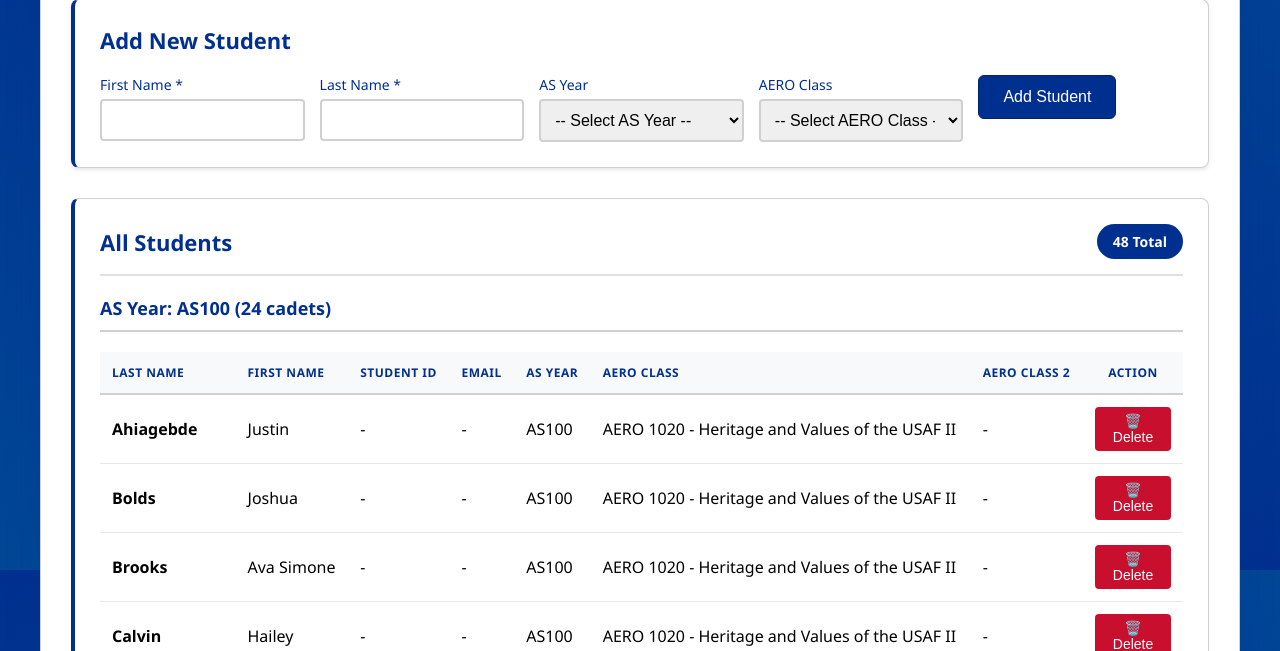
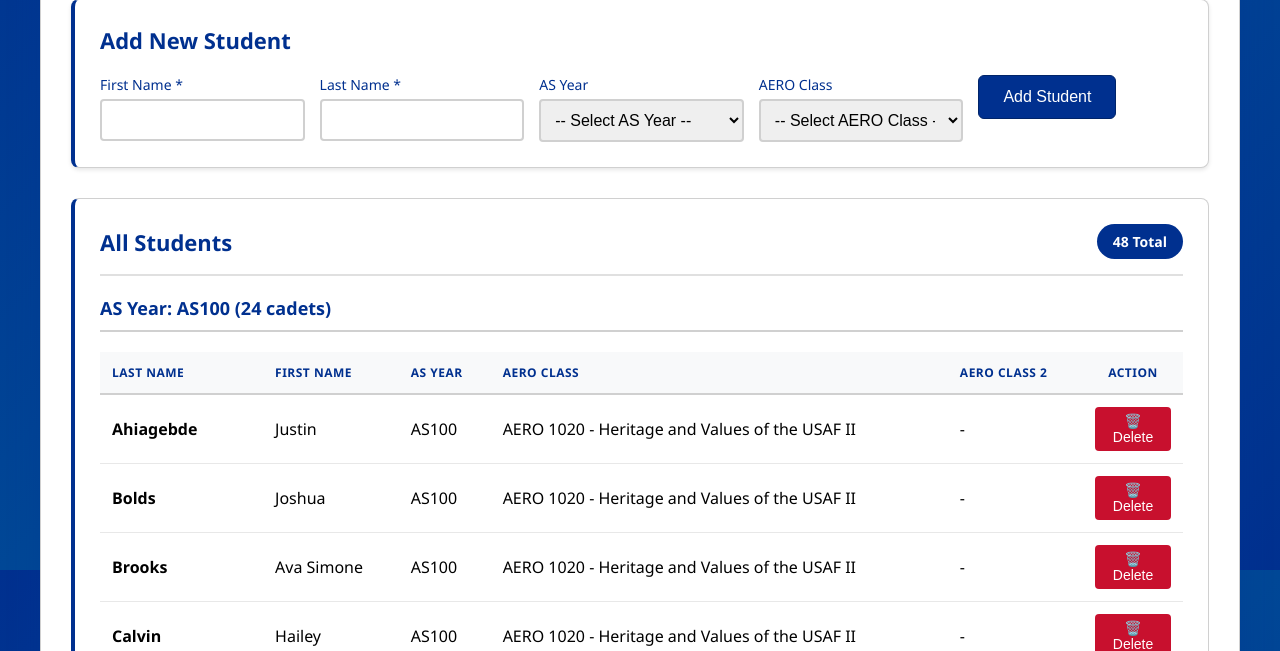
Before and after one commit to fletchdr7/attendance-tracker, a Flask app: page /student_management in a window 1280 px wide. Shown: the part 230-881 px from the top of the page. Run offline with Flask 3, Linux system fonts and the light colour scheme.

Commit message:
Add files via upload

```diff
--- a/templates/student_management.html
+++ b/templates/student_management.html
@@ -280,8 +280,6 @@
                             <tr>
                                 <th>Last Name</th>
                                 <th>First Name</th>
-                                <th>Student ID</th>
-                                <th>Email</th>
                                 <th>AS Year</th>
                                 <th>AERO Class</th>
                                 <th>AERO Class 2</th>
@@ -293,8 +291,6 @@
                             <tr id="student-row-{{ student.id }}">
                                 <td><strong>{{ student.last_name }}</strong></td>
                                 <td>{{ student.first_name }}</td>
-                                <td>{{ student.student_id or '-' }}</td>
-                                <td>{{ student.email or '-' }}</td>
                                 <td>{{ student.as_year or '-' }}</td>
                                 <td>{{ student.aero_class or '-' }}</td>
                                 <td>{{ student.aero_class_2 or '-' }}</td>
```
